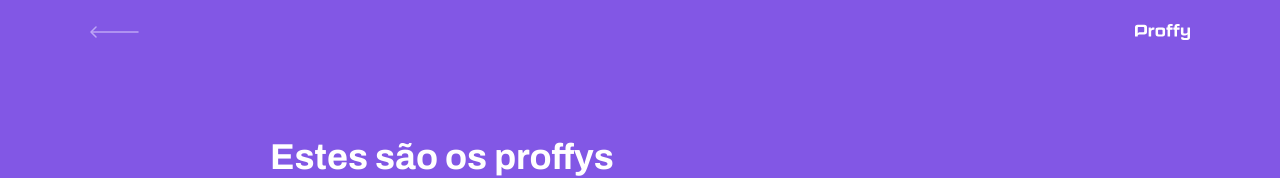
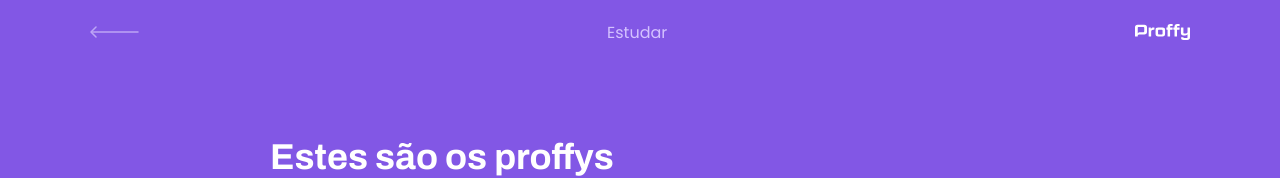
Before and after one commit to GabrielBrotas/Proffy-NextLevelWeek.2, a React (Create React App) app: page /study in a window 1280 px wide. Shown: the top 178 px of the page. Built offline with nearby package versions, Linux system fonts and the light colour scheme; no server answers.

Commit message:
register and login

```diff
--- a/src/components/PageHeader/index.tsx
+++ b/src/components/PageHeader/index.tsx
@@ -12,6 +12,7 @@ interface PageHeaderProps {
     // Neste caso o title é obrigatorio, se fosse opcional faria assim -> title?: string.
     title: string;
     description?: string; // descrição opcional
+    tag?: string
 }
 
 // React.FC = react.functioncomponent = componente escrito em formato de função
@@ -23,6 +24,7 @@ const PageHeader: React.FC<PageHeaderProps> = (props) => {
                 <Link to="/" >
                     <img src={backIcon} alt="voltar" />
                 </Link>
+                {props.tag && <p>{props.tag}</p>}
                 <img src={logoImg} alt="Proffy" />
             </div>
 
--- a/src/pages/TeacherForm/index.tsx
+++ b/src/pages/TeacherForm/index.tsx
@@ -77,6 +77,7 @@ function TeacherForm() {
             <PageHeader
             title="Que incrível que você quer dar aulas"
             description="O primeiro passo é preencher esse formulário de inscrição."
+            tag="Dar aulas"
             />
             {/* conteudo principal da pag */}
             <main>
--- a/src/pages/TeacherList/index.tsx
+++ b/src/pages/TeacherList/index.tsx
@@ -39,7 +39,7 @@ function TeacherList() {
 
     return (
         <div id="page-teacher-list" className="container">
-            <PageHeader title="Estes são os proffys disponívels">
+            <PageHeader title="Estes são os proffys disponívels" tag="Estudar">
 
                 {/* Child do componente PageHeader */}
                 <form id="search-teachers" onSubmit={searchTeachers}>
```
